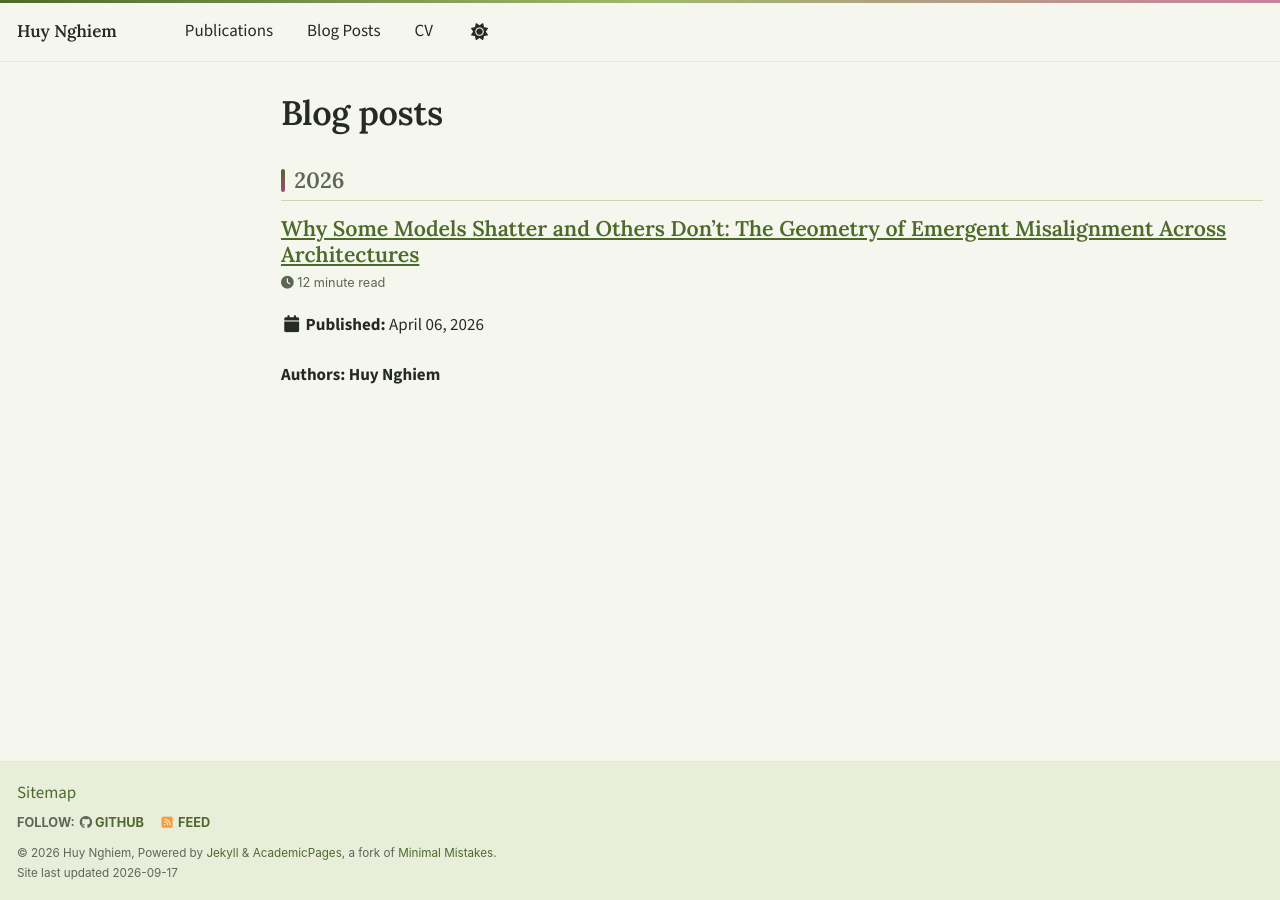
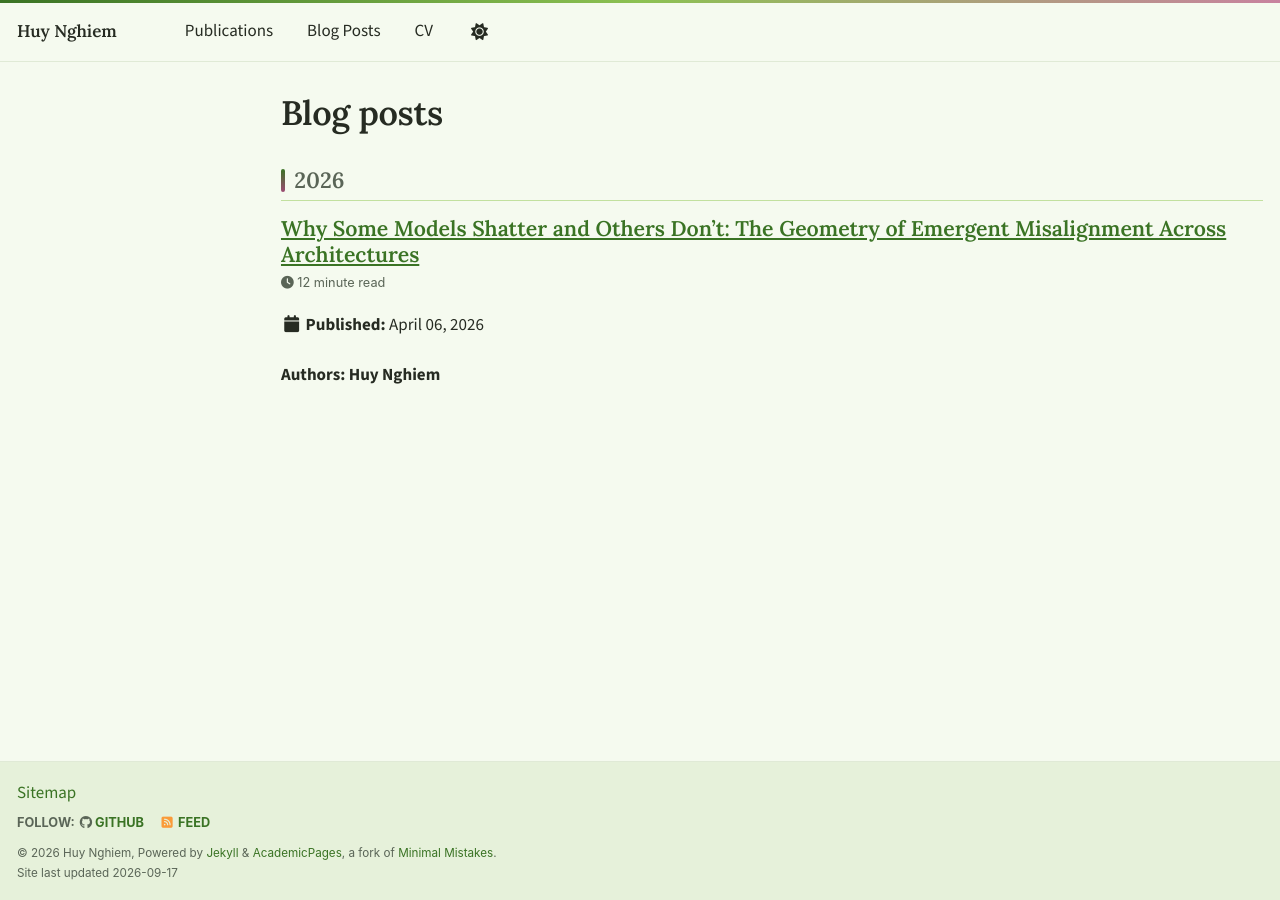
Before and after one commit to hnghiem-nlp/hnghiem-nlp.github.io, a Jekyll site: the page built from _pages/year-archive.html, in a window 1280 px wide. Built offline with Jekyll 4.4.1, drawn with Linux system fonts in a browser that asks for light colours; a script that is not in the unit is left out.

Commit message:
Brighten matcha palette toward ceremonial grade
Raise saturation and shift hue away from olive for links, badges,
panels, background, stripe and dark mode, keeping WCAG AA contrast.

Co-Authored-By: Claude Opus 5 (1M context) <noreply@anthropic.com>

```diff
--- a/_includes/head/custom.html
+++ b/_includes/head/custom.html
@@ -4,7 +4,7 @@
 <link rel="preconnect" href="https://fonts.googleapis.com">
 <link rel="preconnect" href="https://fonts.gstatic.com" crossorigin>
 <link href="https://fonts.googleapis.com/css2?family=Lora:wght@500;600;700&family=Source+Sans+3:ital,wght@0,400;0,500;0,600;0,700;1,400&display=swap" rel="stylesheet">
-<link rel="stylesheet" href="{{ '/assets/css/custom.css' | relative_url }}?v=9">
+<link rel="stylesheet" href="{{ '/assets/css/custom.css' | relative_url }}?v=10">
 
 
 <!-- Support for Academicons -->
@@ -17,6 +17,6 @@
 <link rel="icon" type="image/png" href="{{ base_path }}/images/favicon-192x192.png" sizes="192x192"/>
 <link rel="manifest" href="{{ base_path }}/images/manifest.json"/>
 <link rel="icon" href="/images/favicon.ico"/>
-<meta name="theme-color" content="#f5f7ee"/>
+<meta name="theme-color" content="#f5faef"/>
 
 <!-- end custom head snippets -->
--- a/assets/css/custom.css
+++ b/assets/css/custom.css
@@ -1,31 +1,31 @@
 /* ==========================================================================
-   Matcha & Rose — professional pastel theme
+   Ceremonial Matcha & Rose — professional pastel theme
    Pastels are used for surfaces only; text uses the deep variants.
    ========================================================================== */
 
 /* ===== Palette ===== */
 :root {
     --ink: #262b22;             /* body text: warm charcoal */
-    --muted: #5d6655;           /* secondary text */
-    --rule: #e2e7d6;            /* hairline dividers */
+    --muted: #5a6557;           /* secondary text */
+    --rule: #e0ead6;            /* hairline dividers */
 
-    --primary: #4e6a2b;         /* deep matcha: links, rules */
-    --primary-hover: #3c5320;
-    --primary-mid: #c9d8a8;     /* whisked matcha */
-    --primary-pastel: #eef3df;  /* matcha latte foam */
+    --primary: #3a7324;         /* ceremonial matcha, deepened for text */
+    --primary-hover: #2c5a1b;
+    --primary-mid: #c2e09f;     /* whisked matcha */
+    --primary-pastel: #e9f5dc;  /* matcha foam */
 
     --accent: #9c4a73;          /* dusty raspberry: awards, dates, own name */
     --accent-mid: #e9c3d6;      /* mauve pink */
     --accent-pastel: #f9eaf1;   /* blush */
 
-    --bg: #f5f7ee;              /* soft matcha-cream page */
+    --bg: #f5faef;              /* fresh matcha-tinted page */
     --surface: #ffffff;         /* panels sit on the page like paper */
-    --hero-gradient: linear-gradient(120deg, #edf3dd 0%, #f5f8ec 45%, #fdfdf9 100%);
-    --brand-stripe: linear-gradient(90deg, #4e6a2b 0%, #9fb86e 50%, #c8829f 100%);
+    --hero-gradient: linear-gradient(120deg, #e5f3d4 0%, #f0f8e6 45%, #fcfefa 100%);
+    --brand-stripe: linear-gradient(90deg, #3a7324 0%, #8cc152 50%, #c8829f 100%);
 
     /* Map onto the AcademicPages theme variables */
     --global-bg-color: var(--bg);
-    --global-footer-bg-color: #e9eedb;
+    --global-footer-bg-color: #e6f1da;
     --global-border-color: var(--rule);
     --global-text-color: var(--ink);
     --global-text-color-light: var(--muted);
@@ -39,21 +39,21 @@
 html[data-theme="dark"] {
     --ink: #e6e9dc;
     --muted: #a8af99;
-    --rule: #2e3526;
+    --rule: #2b3a25;
 
-    --primary: #b5d08a;
-    --primary-hover: #cfe2af;
-    --primary-mid: #55663a;
-    --primary-pastel: #252d1d;
+    --primary: #a6d86e;
+    --primary-hover: #c3e89a;
+    --primary-mid: #4c7a2e;
+    --primary-pastel: #1f2c18;
 
     --accent: #eeb0cd;
     --accent-mid: #6e3d56;
     --accent-pastel: #2c1f26;
 
-    --bg: #151812;
-    --surface: #1c2118;
-    --hero-gradient: linear-gradient(120deg, #242c1b 0%, #1f251a 50%, #1c2118 100%);
-    --brand-stripe: linear-gradient(90deg, #b5d08a 0%, #7f9658 50%, #d08aab 100%);
+    --bg: #131812;
+    --surface: #1a2117;
+    --hero-gradient: linear-gradient(120deg, #213019 0%, #1c2618 50%, #1a2117 100%);
+    --brand-stripe: linear-gradient(90deg, #a6d86e 0%, #6fa446 50%, #d08aab 100%);
 
     --global-base-color: var(--bg);
     --global-bg-color: var(--bg);
```
